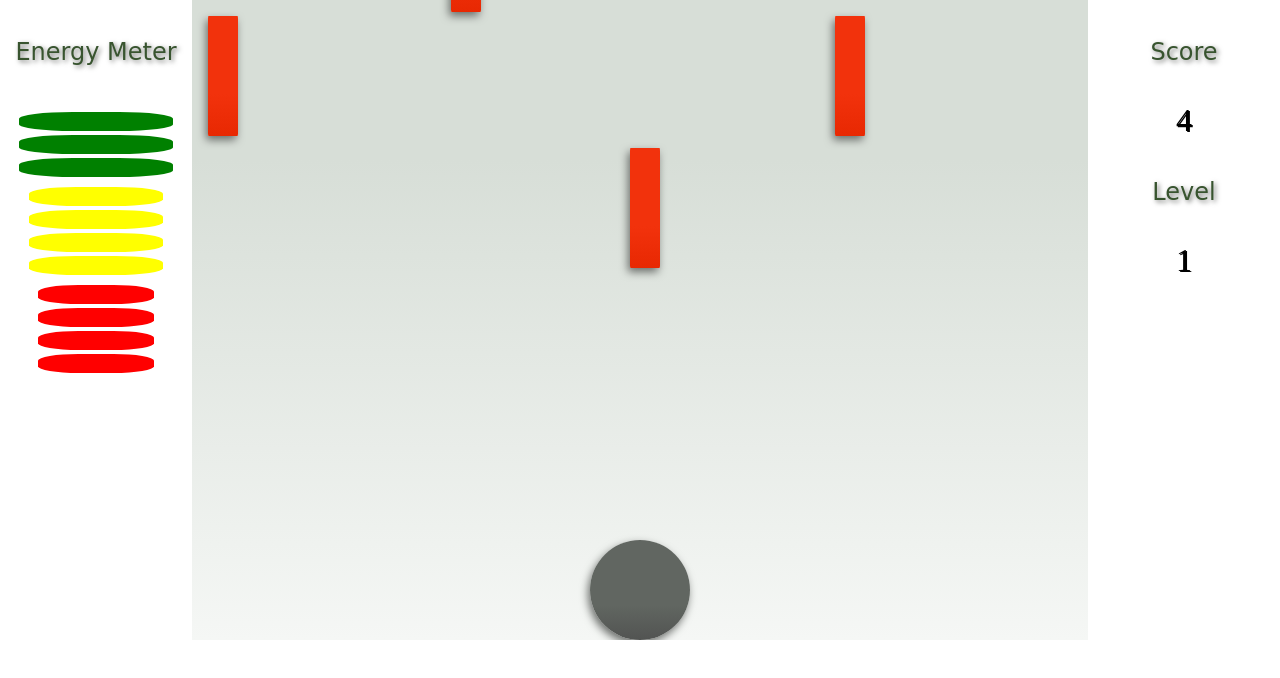
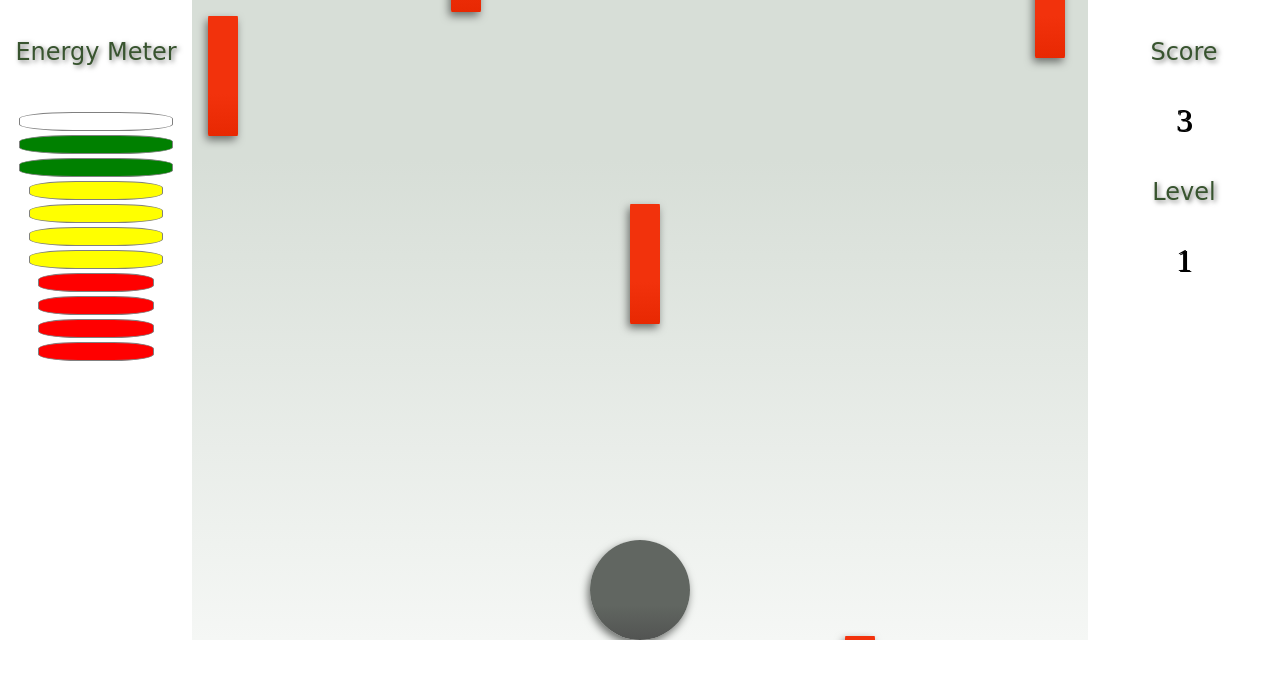
Before and after one commit to vj010/MissIt, a React app: page / in a window 1280 px wide. Shown: the top 678 px of the page. Built offline with nearby package versions, Linux system fonts and the light colour scheme.

Commit message:
added automatic score,energy-meter and level updation

```diff
--- a/src/Components/EnergyMeter/EnergyMeter.css
+++ b/src/Components/EnergyMeter/EnergyMeter.css
@@ -15,9 +15,10 @@
 	height: 3%;
 	width: 80%;
 	left: 10%;
-	background-color: green;
+
 	position: relative;
 	border-radius: 35%;
+	border: 0.5px solid grey;
 }
 
 .power-level-2 {
@@ -26,9 +27,10 @@
 	height: 3%;
 	width: 70%;
 	left: 15%;
-	background-color: yellow;
+
 	position: relative;
 	border-radius: 35%;
+	border: 0.5px solid grey;
 }
 
 .power-level-3 {
@@ -37,11 +39,24 @@
 	height: 3%;
 	width: 60%;
 	left: 20%;
-	background-color: red;
+
 	position: relative;
 	border-radius: 35%;
+	border: 0.5px solid grey;
 }
 
 .first-power-level {
 	margin-top: 5%;
 }
+
+.green {
+	background-color: green;
+}
+
+.yellow {
+	background-color: yellow;
+}
+
+.red {
+	background-color: red;
+}
--- a/src/Components/EnergyMeter/EnergyMeter.js
+++ b/src/Components/EnergyMeter/EnergyMeter.js
@@ -6,17 +6,17 @@ function EnergyMeter(props) {
 		<div className="energy-meter">
 			<Label text="Energy Meter" />
 
-			<div className="power-level-1 first-power-level"></div>
-			<div className="power-level-1"></div>
-			<div className="power-level-1"></div>
-			<div className="power-level-2 first-power-level"></div>
-			<div className="power-level-2"></div>
-			<div className="power-level-2"></div>
-			<div className="power-level-2"></div>
-			<div className="power-level-3 first-power-level"></div>
-			<div className="power-level-3"></div>
-			<div className="power-level-3"></div>
-			<div className="power-level-3"></div>
+			<div className={props.energyLevel >= 10 ? 'power-level-1 green' : 'power-level-1 first-power-level'}></div>
+			<div className={props.energyLevel >= 9 ? 'power-level-1 green' : 'power-level-1'}></div>
+			<div className={props.energyLevel >= 8 ? 'power-level-1 green' : 'power-level-1'}></div>
+			<div className={props.energyLevel >= 7 ? 'power-level-2 yellow' : 'power-level-2 first-power-level'}></div>
+			<div className={props.energyLevel >= 6 ? 'power-level-2 yellow' : 'power-level-2'}></div>
+			<div className={props.energyLevel >= 5 ? 'power-level-2 yellow' : 'power-level-2'}></div>
+			<div className={props.energyLevel >= 4 ? 'power-level-2 yellow' : 'power-level-2'}></div>
+			<div className={props.energyLevel >= 3 ? 'power-level-3 red' : 'power-level-3 first-power-level'}></div>
+			<div className={props.energyLevel >= 2 ? 'power-level-3 red' : 'power-level-3'}></div>
+			<div className={props.energyLevel >= 1 ? 'power-level-3 red' : 'power-level-3'}></div>
+			<div className={props.energyLevel >= 0 ? 'power-level-3 red' : 'power-level-3'}></div>
 		</div>
 	);
 }
--- a/src/Components/FallingObjects/FallingObjects.js
+++ b/src/Components/FallingObjects/FallingObjects.js
@@ -1,4 +1,4 @@
-import React, { useEffect, useRef, useState } from 'react';
+import React, { useEffect, useRef } from 'react';
 import { checkCollision, getRandomNumber } from '../../Utilities';
 import './FallingObjects.css';
 
@@ -20,7 +20,7 @@ const FallingObjects = React.forwardRef((props, ref) => {
 		function fall(timestamp) {
 			if (fallingObjRef.current && gamePageRef.current)
 				if (fallingObjRef.current.offsetTop <= gamePageRef.current.offsetHeight) {
-					fallingObjRef.current.style.top = fallingObjRef.current.offsetTop + 2 + 'px';
+					fallingObjRef.current.style.top = fallingObjRef.current.offsetTop + props.stats.level * 2 + 'px';
 					if (checkCollision(fallingObjRef.current, collisionObject.current)) {
 						fallingObjRef.current.style.top = -1 * fallingObjRef.current.offsetHeight + 'px';
 						fallingObjRef.current.style.left =
@@ -29,6 +29,7 @@ const FallingObjects = React.forwardRef((props, ref) => {
 								props.slotWidth * props.slot + props.slotWidth - props.slotMargin,
 								0
 							) + 'px';
+						props.statBroadcaster({ type: 'DECREMENT_ENERGY' });
 						setTimeout(() => {
 							window.requestAnimationFrame(fall);
 						}, Math.random() * props.delay);
@@ -43,6 +44,7 @@ const FallingObjects = React.forwardRef((props, ref) => {
 							props.slotWidth * props.slot + props.slotWidth - props.slotMargin,
 							0
 						) + 'px';
+					props.statBroadcaster({ type: 'INCREMENT_SCORE' });
 					setTimeout(() => {
 						window.requestAnimationFrame(fall);
 					}, Math.random() * props.delay);
--- a/src/Components/GameArea/GameArea.js
+++ b/src/Components/GameArea/GameArea.js
@@ -1,28 +1,54 @@
-import React, { useRef, useState, useEffect } from 'react';
+import React, { useEffect, useRef, useState, useReducer } from 'react';
 import { throttle } from '../../Utilities';
+import EnergyMeter from '../EnergyMeter/EnergyMeter';
 import FallingObjects from '../FallingObjects/FallingObjects';
-import EnergyMeter from '../EnergyMeter/EnergyMeter';
 import ScoreBoard from '../ScoreBoard/ScoreBoard';
 import './GameArea.css';
-function GameArea(props) {
+
+const GameArea = React.memo((props) => {
 	let ballRef = useRef();
 	let gameAreaRef = useRef();
 	const [fallingObjects, insertFallingObjects] = useState([]);
 
+	let initialState = {
+		score: 0,
+		level: 1,
+		energy: 10,
+	};
+
+	const [stats, changeStats] = useReducer((state, action) => {
+		switch (action.type) {
+			case 'INCREMENT_SCORE':
+				return {
+					...state,
+					score: state.score + 1,
+					level: state.score && state.score % 100 == 0 ? state.level + 1 : state.level,
+				};
+				break;
+			case 'DECREMENT_ENERGY':
+				return { ...state, energy: state.energy - 1 };
+				break;
+			default:
+				return state;
+		}
+	}, initialState);
+
 	let fallingObjectsArr = [];
 
 	useEffect(() => {
-		for (let i = 0; i < parseInt(gameAreaRef.current.offsetWidth / (2 * ballRef.current.offsetWidth)); i++) {
+		for (let i = 0; i < parseInt(gameAreaRef.current.offsetWidth / (1.5 * ballRef.current.offsetWidth)); i++) {
 			fallingObjectsArr.push(
 				<FallingObjects
 					container={gameAreaRef}
 					collisionObject={ballRef}
 					key={fallingObjectsArr.length}
 					index={fallingObjectsArr.length}
-					delay={(i * 1000) % 1500}
+					delay={(i * 1000) % 1800}
 					slot={i}
 					slotWidth={2 * ballRef.current.offsetWidth}
 					slotMargin={ballRef.current.offsetWidth}
+					statBroadcaster={changeStats}
+					stats={stats}
 				/>
 			);
 		}
@@ -51,15 +77,15 @@ function GameArea(props) {
 
 	return (
 		<React.Fragment>
-			<EnergyMeter />
+			<EnergyMeter energyLevel={stats.energy} />
 			<div ref={gameAreaRef} tabIndex="0" className="gameFrame" onKeyDown={throttle(ballMotionHandler, 3)}>
 				{fallingObjects}
 
 				<div ref={ballRef} className="ball"></div>
 			</div>
-			<ScoreBoard />
+			<ScoreBoard stats={stats} />
 		</React.Fragment>
 	);
-}
+});
 
 export default GameArea;
--- a/src/Components/ScoreBoard/ScoreBoard.js
+++ b/src/Components/ScoreBoard/ScoreBoard.js
@@ -7,9 +7,9 @@ function ScoreBoard(props) {
 	return (
 		<div className="score-board">
 			<Label text="Score" />
-			<Stat text="4" />
+			<Stat text={props.stats.score} />
 			<Label text="Level" />
-			<Stat text="1" />
+			<Stat text={props.stats.level} />
 		</div>
 	);
 }
```
